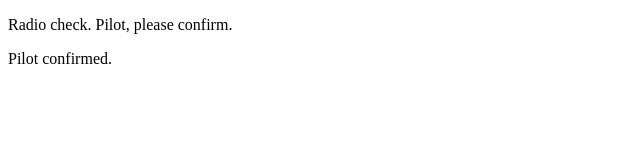
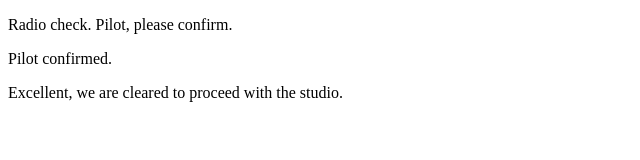
Before and after one commit to rstevenor/communication-log, a plain HTML site: page index.html in a window 1280 px wide. Shown: the whole page, without its empty margins (0-640 px from the left). Drawn offline with Linux system fonts and the light colour scheme.

Commit message:
communication 1 successfully recieved and replied.

```diff
--- a/index.html
+++ b/index.html
@@ -3,5 +3,6 @@
    <body>
       <p>Radio check. Pilot, please confirm.</p>
       <p>Pilot confirmed.</p>
+      <p>Excellent, we are cleared to proceed with the studio.</p>
    </body>
 </html>
```
